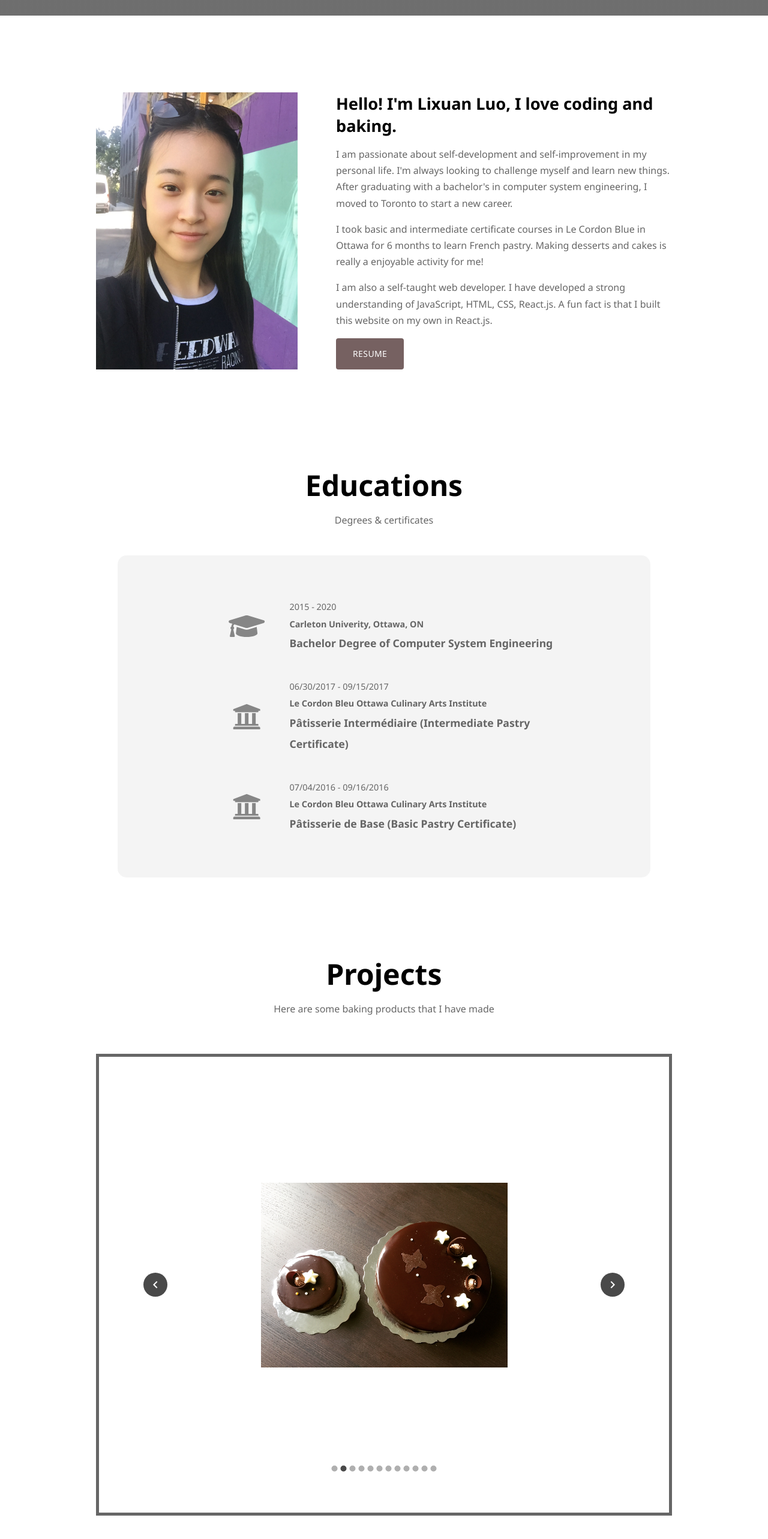
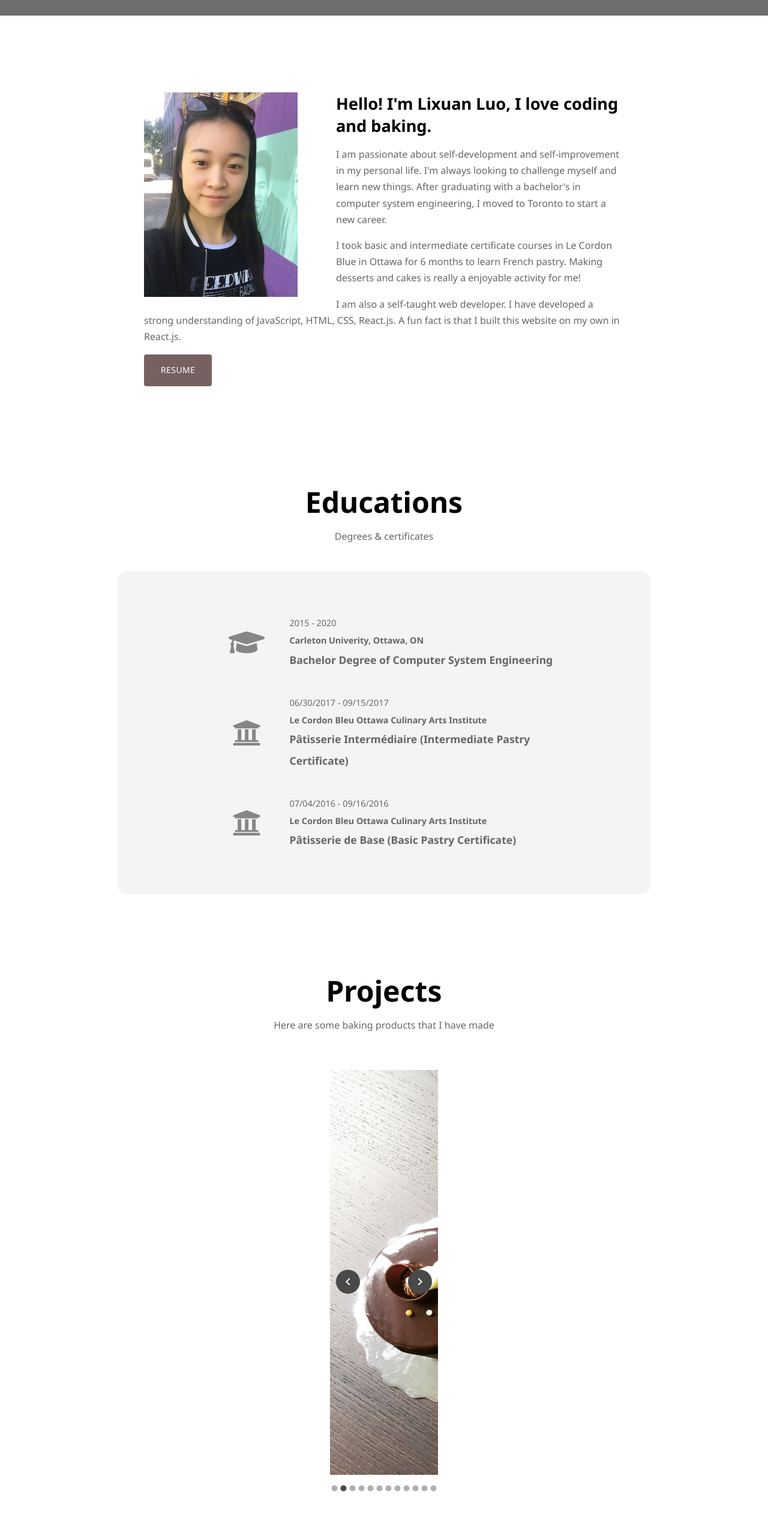
Before and after one commit to YourNeptune/my-CV, a React (Create React App) app: page / in a window 1280 px wide. Shown: the part 774-3340 px from the top of the page at 60% size. Built offline with nearby package versions, Linux system fonts and the light colour scheme; grey boxes are pictures that could not be loaded.

Commit message:
updates on responsiveness

```diff
--- a/src/css/About.css
+++ b/src/css/About.css
@@ -1,19 +1,19 @@
 @import "./responsive.css";
 
 .About__container {
-  display: flex;
-  flex-direction: row;
   width: 100%;
   margin: 8em 2em 0 2em;
-  padding: 0 10em;
+  padding: 0 15em;
+  text-align: left;
 }
 
 .About__container img {
-  width: 21em;
+  width: 20em;
+  float: left;
+  padding-right: 4em;
 }
 
 .About__text {
-  margin-left:  4em;
 }
 
 .About__text h3 {
@@ -27,7 +27,6 @@
   font-size: 1em;
 }
 
-
 .resume_button {
   background-color: #766161 !important;
   color: white !important;
--- a/src/css/Educations.css
+++ b/src/css/Educations.css
@@ -2,8 +2,8 @@
 
 .Educations {
   margin-top: 10em;
-  padding: 0 2em;
-  width: 100%;
+  /* padding: 0 2em; */
+  width: 100% ;
 }
 
 .Educations h1 {
@@ -21,4 +21,6 @@
   border-radius: 15px;
   margin-top: 3em;
   padding: 2em 10em;
+  /* width: 70%; */
+
 }
--- a/src/css/Projects.css
+++ b/src/css/Projects.css
@@ -16,12 +16,12 @@
 }
 
 .Projects__title {
-  margin-bottom: 4em;
+  /* margin-bottom: 4em; */
 }
 
 .showcase {
   /* width: 900px;
   height: 600px; */
-  width: 100%;
-  border: 5px solid #666;
+
+  /* border: 5px solid #666; */
 }
--- a/src/css/Showcase.css
+++ b/src/css/Showcase.css
@@ -1,7 +1,7 @@
 @import "./responsive.css";
 
 .Showcase__div img {
-  width: 50%;
+  width: 900px;
 }
 .Showcase {
   margin: 4em;
@@ -10,5 +10,5 @@
   display: grid;
   place-items: center;
   width: 100%;
-  height: 600px;
+
 }
--- a/src/css/responsive.css
+++ b/src/css/responsive.css
@@ -1,9 +1,4 @@
-/* Large Screen < 1200px */
-@media all and (max-width: 1200px) {
-  .About__container {
-    padding: 0 3em !important;
-  }
-}
+
 
 /* Medium Screen */
 @media all and (max-width: 950px) {
@@ -11,13 +6,17 @@
 
   /* About */
   .About__container {
+    display: flex !important;
     flex-direction: column !important;
     align-items: center !important;
+
     margin-top: 5em !important;
     padding: 0 6em !important;
   }
   .About__container img {
-    width: 16em !important;
+    /* width: 16em !important; */
+    float: none !important;
+    padding-right: 0 !important;
   }
   .About__text {
     margin-top: 4em !important;
@@ -48,7 +47,7 @@
     font-size: 2em !important;
   }
   .Showcase__div img {
-    /* width: 90% !important; */
+    width: 500px !important;
   }
   .Showcase {
     margin: 0em !important;
@@ -65,10 +64,7 @@
   .Contact__title {
     font-size: 2em !important;
   }
-
-
 }
-
 
 /* Small Screen */
 @media all and (max-width: 550px) {
@@ -119,11 +115,14 @@
   }
   .Education__text {
     margin-left: 0em !important;
- }
+  }
 
   /* Projects */
   .Showcase__div {
     height: 300px !important;
+  }
+  .Showcase__div img {
+    width: 300px !important;
   }
 
   /* Nav bar */
@@ -132,7 +131,6 @@
   }
   .Nav__items a {
     font-size: 0.7em !important;
-
   }
 }
 
```
